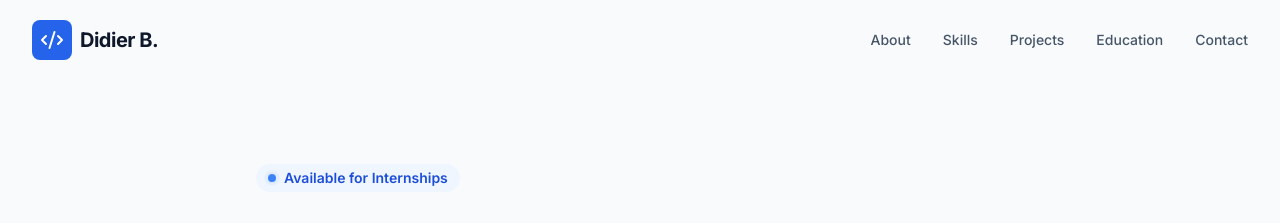
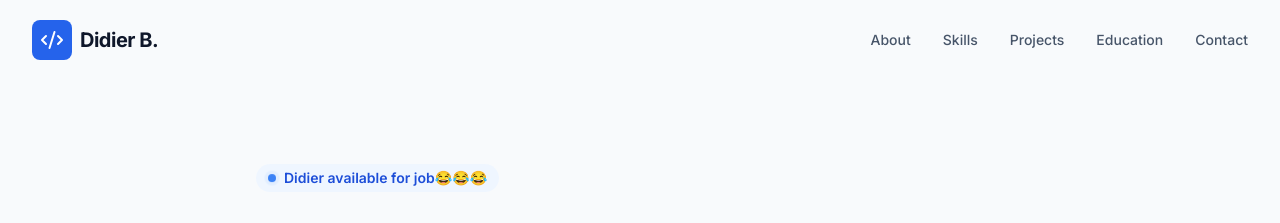
Before and after one commit to didier-bazayesu/myPortifolio.io, a React (Vite) app: page / in a window 1280 px wide. Shown: the top 223 px of the page. Built offline with nearby package versions, Linux system fonts and the light colour scheme.

Commit message:
fix: grammar for hero sentence

```diff
--- a/components/Hero.tsx
+++ b/components/Hero.tsx
@@ -16,7 +16,7 @@ export const Hero: React.FC = () => {
               <span className="animate-ping absolute inline-flex h-full w-full rounded-full bg-blue-400 opacity-75"></span>
               <span className="relative inline-flex rounded-full h-2 w-2 bg-blue-500"></span>
             </span>
-            <span>Available for Internships</span>
+            <span>Didier available for job😂😂😂</span>
           </div>
 
           <h1 className="text-5xl md:text-7xl font-extrabold text-slate-900 leading-tight mb-6">
```
